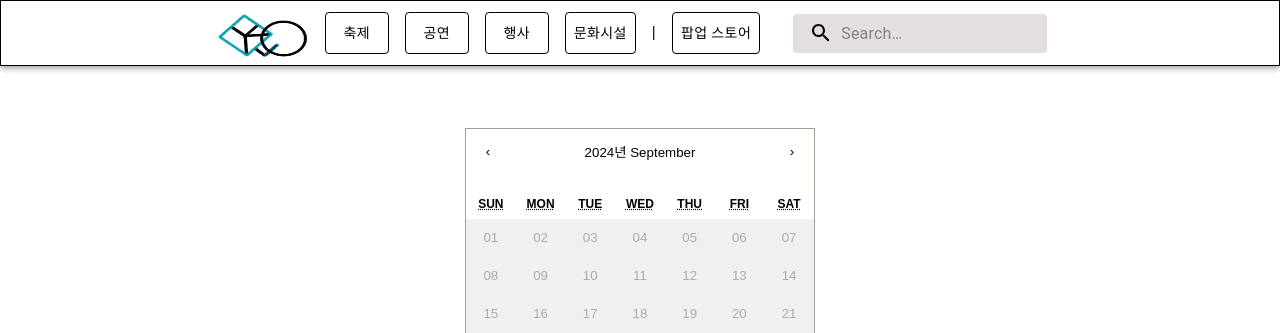
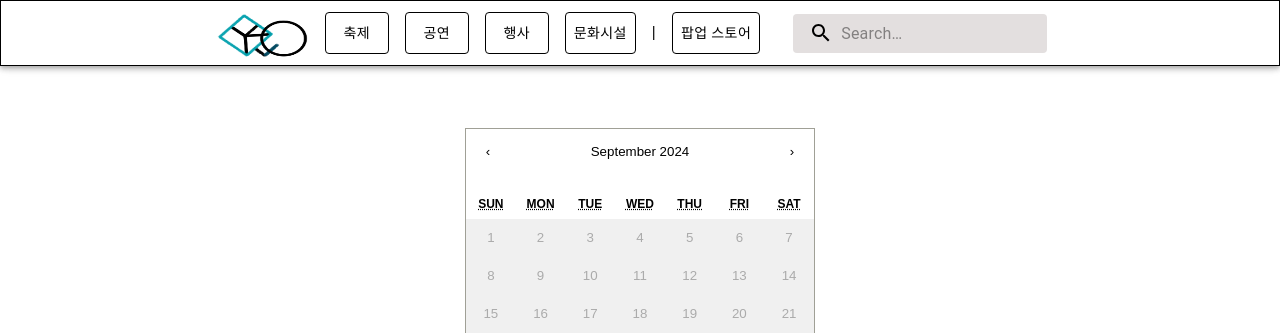
Before and after one commit to 2024tourismssu/FE, a React (Vite) app: page /festival in a window 1280 px wide. Shown: the top 333 px of the page. Built offline with nearby package versions, Linux system fonts and the light colour scheme.

Commit message:
chore : react-calendar 코드 수정

```diff
--- a/src/components/calendar/Calendar.tsx
+++ b/src/components/calendar/Calendar.tsx
@@ -31,6 +31,7 @@ const CustomCalendar = () => {
          <Calendar
             onChange={setSelectedDate}
             value={selectedDate}
+            locale="en"
             calendarType="gregory"
             view="month"
             prev2Label={null}
@@ -39,8 +40,8 @@ const CustomCalendar = () => {
             selectRange={true}
             tileClassName={tileClassName}
             tileDisabled={tileDisabled}
-            formatDay={(_locale, date) => moment(date).format('DD')}
-            navigationLabel={({ date }) => moment(date).format('YYYY년 MMMM')}
+            formatDay={(_locale, date) => moment(date).format('D')}
+            navigationLabel={({ date }) => moment(date).format('MMMM YYYY')}
             onClickMonth={() => {}}
             onClickYear={() => {}}
          />
```
